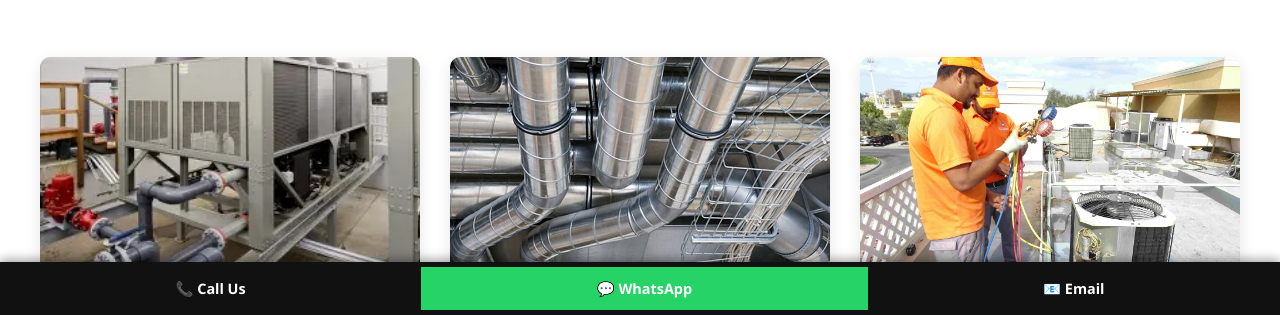
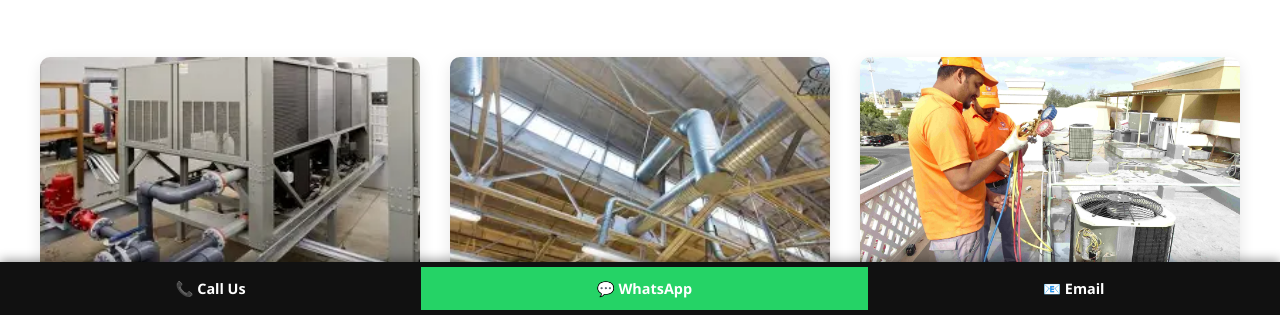
Before and after one commit to Isthicreation/Premier-Aerocool-Services, a plain HTML site: page projects.html in a window 1280 px wide. Shown: the part 485-800 px from the top of the page. Drawn offline with Linux system fonts and the light colour scheme.

Commit message:
Add files via upload

```diff
--- a/projects.html
+++ b/projects.html
@@ -190,7 +190,7 @@
             <div class="project-card">
                 <a href="#img2">
                     <div class="project-image-container">
-                        <img src="Duct works.png" alt="Ducting and HVAC System">
+                        <img src="OIP.webp" alt="Ducting and HVAC System">
                     </div>
                 </a>
                 <div class="project-info">
```
Also changed, not shown: OIP.webp (added).
